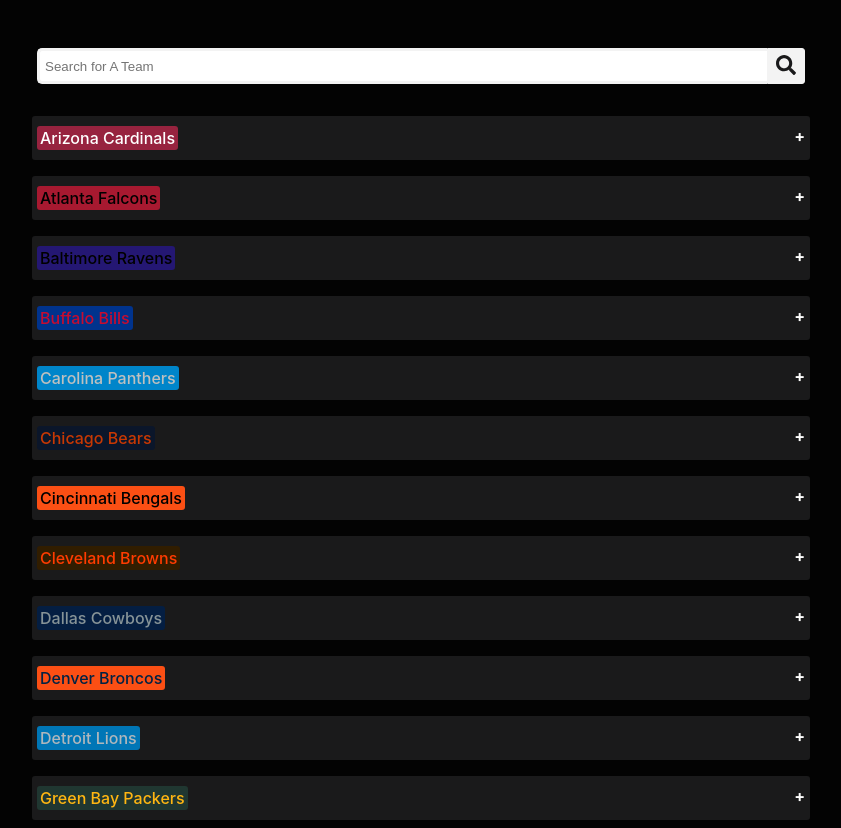
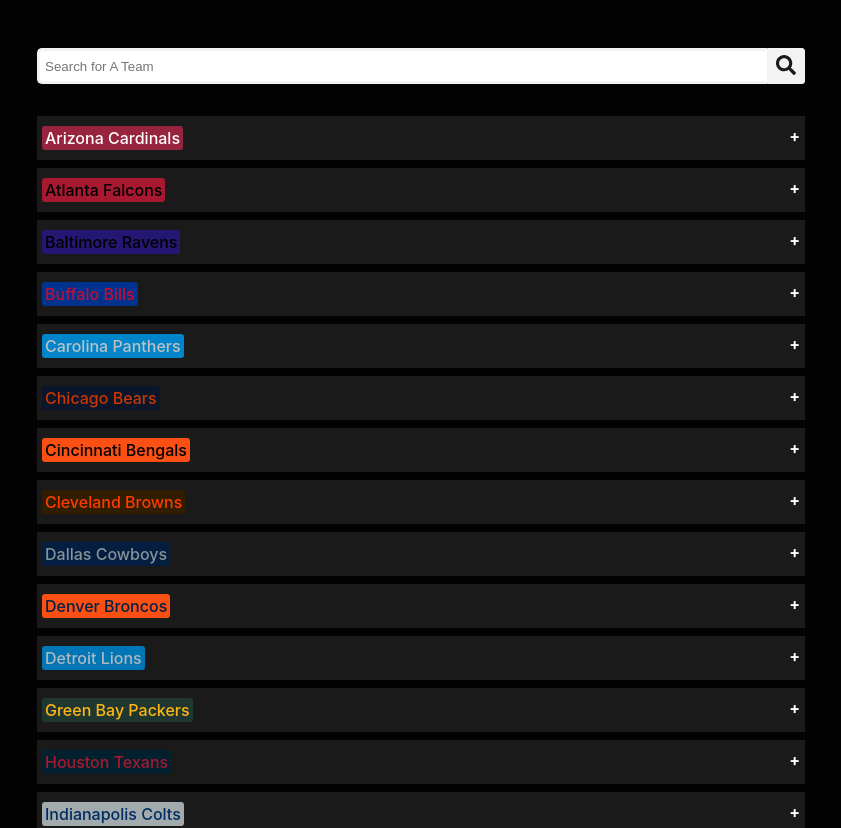
Before and after one commit to joeG454/Twitter-NFL-API-Project, a React (Create React App) app in the folder nfl-app/: page / in a window 1280 px wide. Shown: the top 828 px of the page, without its empty margins (219-1060 px from the left). Built offline with nearby package versions, Linux system fonts and the light colour scheme.

Commit message:
Implement Collapsibles

```diff
--- a/nfl-app/src/App.css
+++ b/nfl-app/src/App.css
@@ -63,7 +63,6 @@
   font-family: 'Raleway', sans-serif;
   font-weight: 300;
   font-size: 16px;
-  color: #FFFFFF;
 }
 nav{
   text-align: center;
@@ -232,14 +231,16 @@
   margin-top: 3rem;
 }
 
+.team-card-wrapper{
+  width: 60%;
+  max-width: 900px;
+  margin: 0.5em auto;
+}
+
 .team-card{
-  width: 60%;
   background-color: #1A1A1B;
   padding: 10px 5px;
-  border-radius: 3px;
   text-align: center;
-  margin: 0.5em auto;
-
 }
 
 .team-label{
@@ -264,10 +265,15 @@
   content: "\2212";
 }
 
+.active + .content{
+  display: block;
+}
+
 .content {
-  padding: 0 18px;
-  max-height: 0;
+  display: none;
+  width: 100%;
+  margin: auto;
   overflow: hidden;
-  transition: max-height 0.2s ease-out;
+  color: #000;
   background-color: #f1f1f1;
 }
--- a/nfl-app/src/components/teamView.js
+++ b/nfl-app/src/components/teamView.js
@@ -2,10 +2,16 @@
 import { getTeamTweets } from '../services/teamService';
 
 class Team extends React.Component {
+    constructor () {
+        super();
+        this.state = {
+            isActive: false
+        };
+    }
+
     expandTeam(e, data) {
-        console.log('here: ' + e);
         console.log(getTeamTweets(e));
-        // TODO: Expand card and hit the twitter API
+        return (this.state.isActive ? this.setState({isActive: false}) : this.setState({isActive: true}));
     }
 
     render(){
@@ -13,9 +19,13 @@
             backgroundColor: this.props.team.background,
             color: this.props.team.color
         };
+        let className = 'collapsible team-card display-flex justify-content-between';
+        if (this.state.isActive) {
+            className = 'active collapsible team-card display-flex justify-content-between';
+        }
         return (
-            <div className="">
-                <div onClick={this.expandTeam.bind(this, '#Vikings')} className="collapsible team-card display-flex justify-content-between">
+            <div className="team-card-wrapper">
+                <div onClick={this.expandTeam.bind(this)} className={className}>
                     <div className="team-label" style={teamNameStyle}>{this.props.team.name}</div>
                 </div>
                 <div className="content">
```
